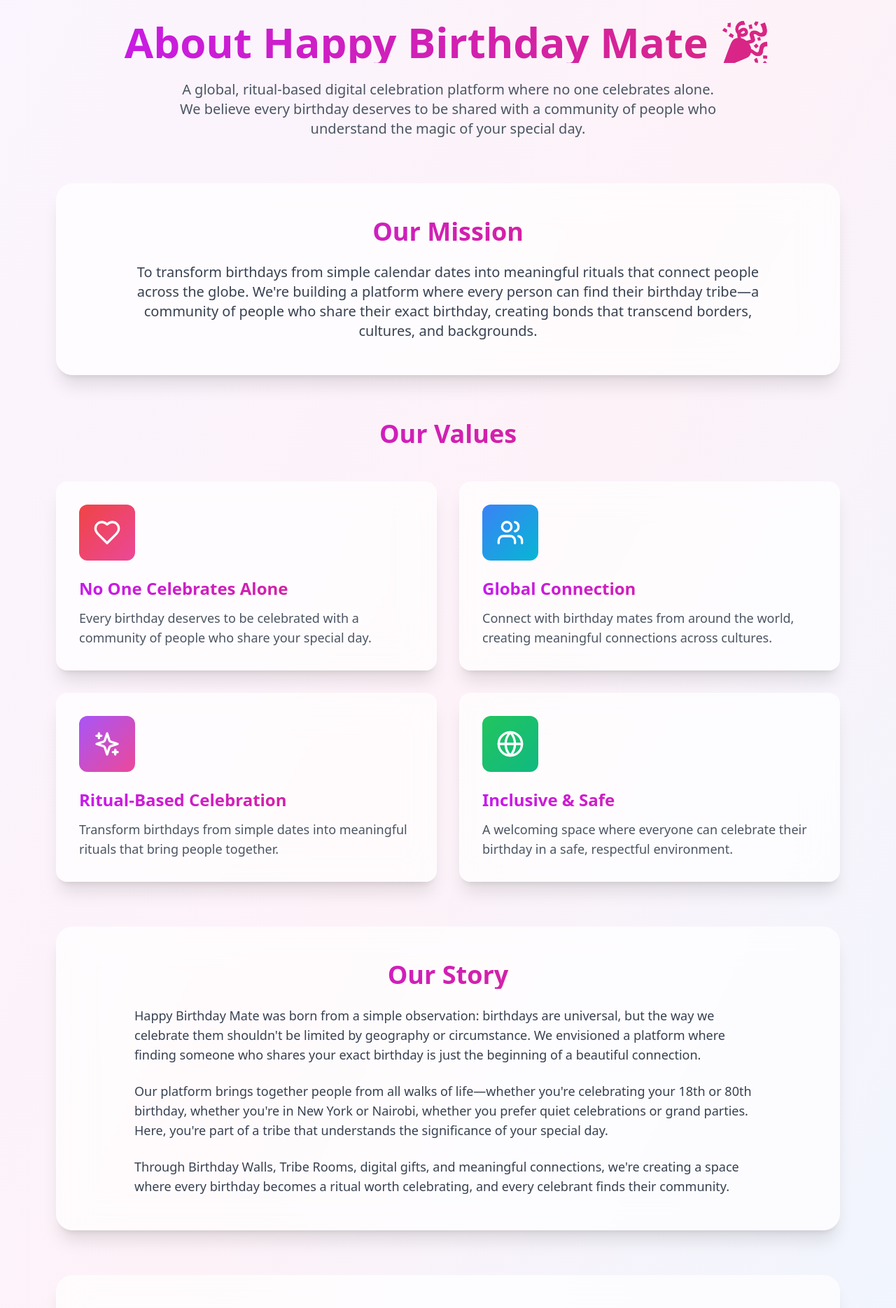
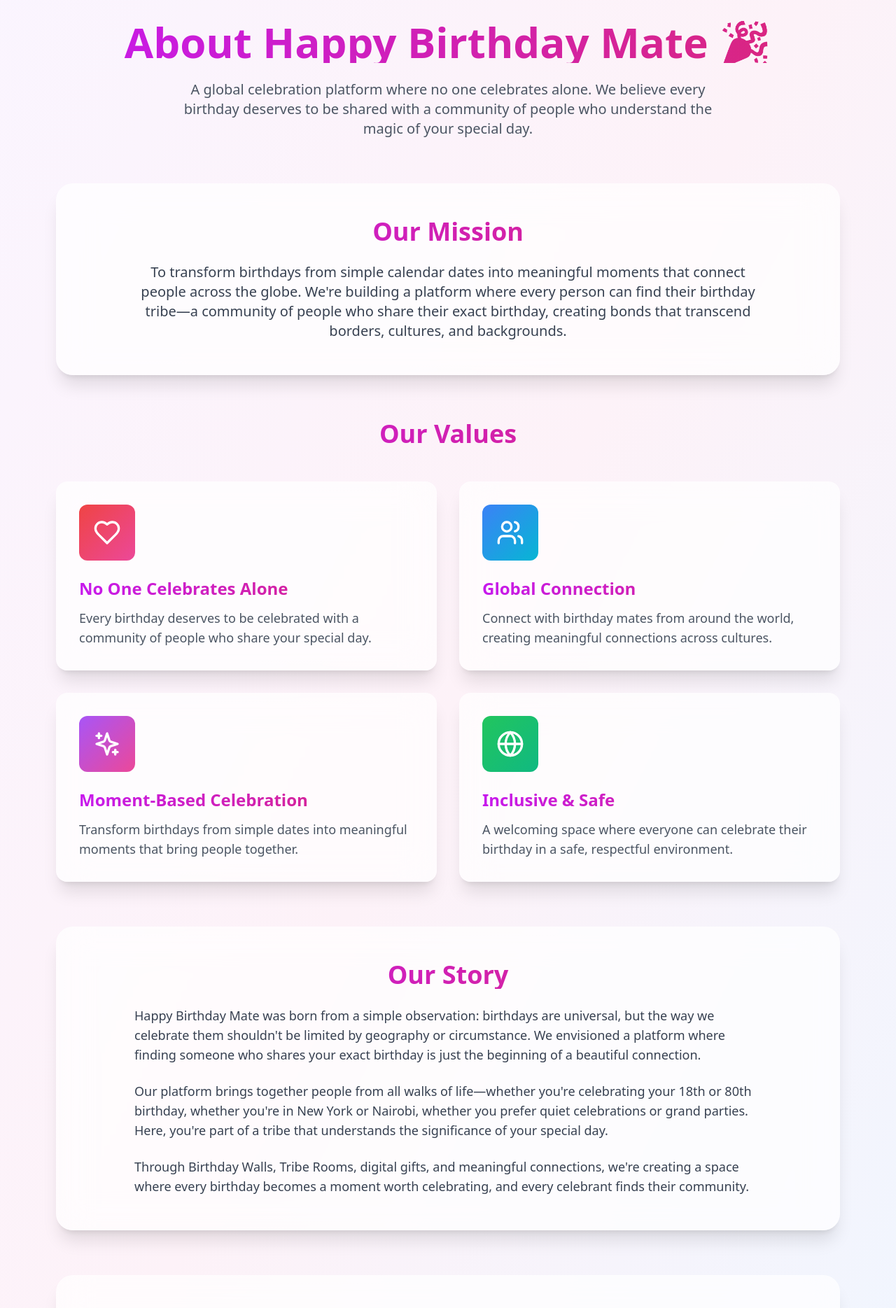
Before and after one commit to fidateq-hbm/happy-birthday-mate, a Next.js app in the folder frontend/: page /about in a window 1280 px wide. Shown: the part 248-2117 px from the top of the page at 70% size. Built offline with nearby package versions, Linux system fonts and the light colour scheme; no server answers.

Commit message:
Replace 'ritual' with 'Moment' and 'Celebration' in user-facing copy

```diff
--- a/frontend/src/app/about/page.tsx
+++ b/frontend/src/app/about/page.tsx
@@ -23,8 +23,8 @@ const VALUES = [
   },
   {
     icon: Sparkles,
-    title: 'Ritual-Based Celebration',
-    description: 'Transform birthdays from simple dates into meaningful rituals that bring people together.',
+    title: 'Moment-Based Celebration',
+    description: 'Transform birthdays from simple dates into meaningful moments that bring people together.',
     color: 'from-purple-500 to-pink-500',
   },
   {
@@ -81,7 +81,7 @@ export default function AboutPage() {
             About Happy Birthday Mate 🎉
           </h1>
           <p className="text-gray-600 text-lg md:text-xl max-w-3xl mx-auto leading-relaxed">
-            A global, ritual-based digital celebration platform where no one celebrates alone.
+            A global celebration platform where no one celebrates alone.
             We believe every birthday deserves to be shared with a community of people who understand the magic of your special day.
           </p>
         </motion.div>
@@ -97,7 +97,7 @@ export default function AboutPage() {
             Our Mission
           </h2>
           <p className="text-gray-700 text-lg md:text-xl leading-relaxed text-center max-w-4xl mx-auto">
-            To transform birthdays from simple calendar dates into meaningful rituals that connect people across the globe.
+            To transform birthdays from simple calendar dates into meaningful moments that connect people across the globe.
             We're building a platform where every person can find their birthday tribe—a community of people who share their exact birthday,
             creating bonds that transcend borders, cultures, and backgrounds.
           </p>
@@ -154,7 +154,7 @@ export default function AboutPage() {
               whether you prefer quiet celebrations or grand parties. Here, you're part of a tribe that understands the significance of your special day.
             </p>
             <p>
-              Through Birthday Walls, Tribe Rooms, digital gifts, and meaningful connections, we're creating a space where every birthday becomes a ritual worth celebrating,
+              Through Birthday Walls, Tribe Rooms, digital gifts, and meaningful connections, we're creating a space where every birthday becomes a moment worth celebrating,
               and every celebrant finds their community.
             </p>
           </div>
--- a/frontend/src/app/layout.tsx
+++ b/frontend/src/app/layout.tsx
@@ -6,7 +6,7 @@ import ToasterProvider from "@/components/ToasterProvider";
 
 export const metadata: Metadata = {
   title: "Happy Birthday Mate - Celebrate Together",
-  description: "A global, ritual-based digital celebration platform where no one celebrates alone",
+  description: "A global celebration platform where no one celebrates alone",
   manifest: '/manifest.json',
   themeColor: '#667eea',
   icons: {
--- a/frontend/src/app/page.tsx
+++ b/frontend/src/app/page.tsx
@@ -425,7 +425,7 @@ export default function HomePage() {
           <div className="text-center text-gray-600 border-t border-gray-200 pt-8">
             <p>&copy; 2025 Happy Birthday Mate. All rights reserved.</p>
             <p className="mt-2 text-sm">
-              A platform where birthdays become rituals, not just dates. 🎉
+              A platform where birthdays become moments, not just dates. 🎉
             </p>
           </div>
         </div>
```
